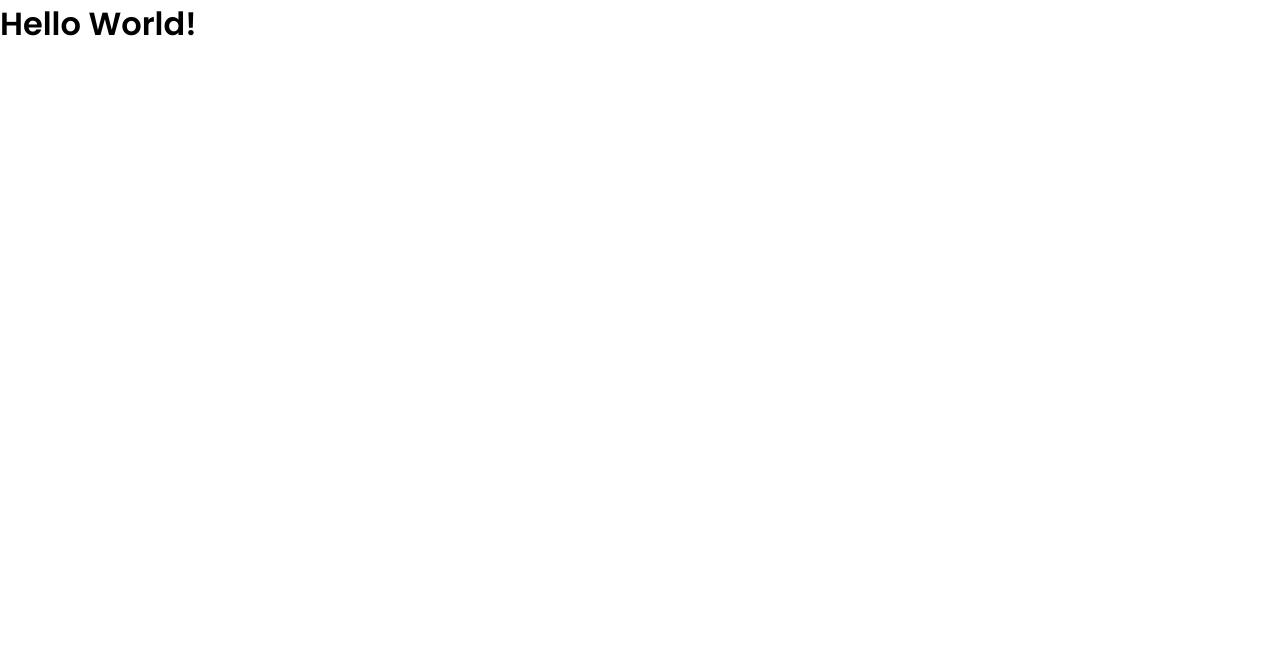
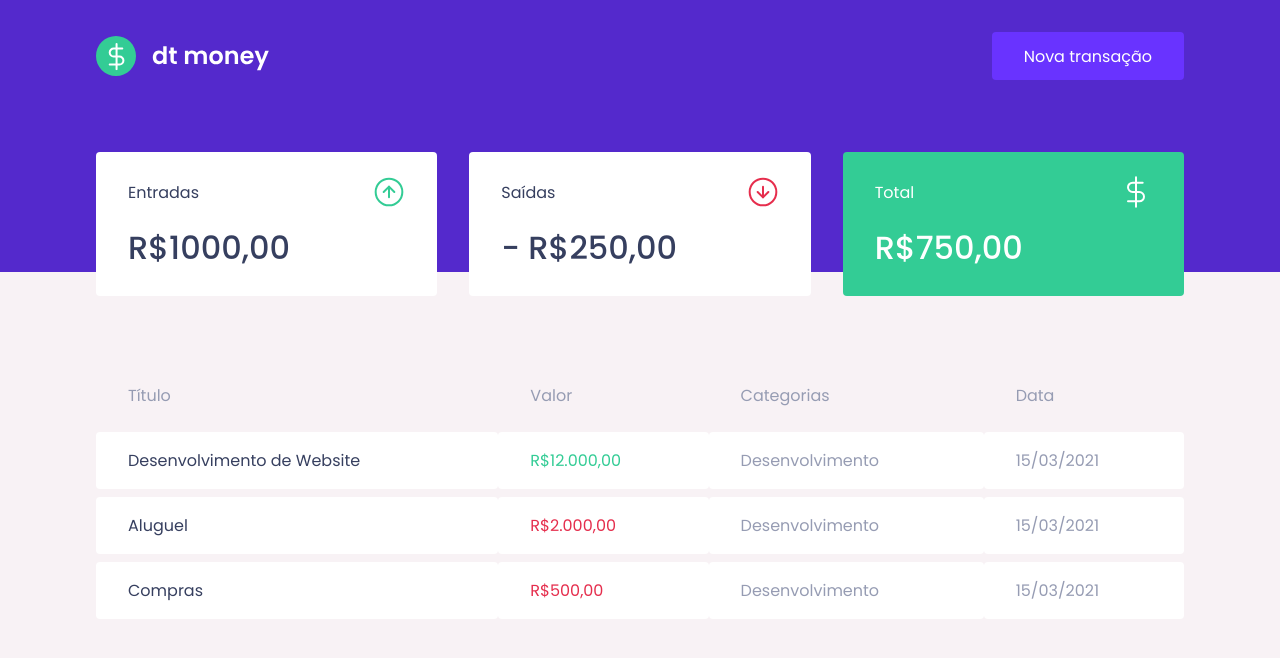
Before and after one commit to joaommmadureira/dtmoney, a React (Create React App) app: page / in a window 1280 px wide. Shown: the top 658 px of the page. Built offline with nearby package versions, Linux system fonts and the light colour scheme.

Commit message:
creating and styling the main components

```diff
--- a/public/index.html
+++ b/public/index.html
@@ -8,7 +8,7 @@
 
     <link rel="shortcut icon" href="favicon.png" type="image/png">
 
-    <link href="https://fonts.googleapis.com/css2?family=Poppins:wght@400;600&display=swap" rel="stylesheet">
+    <link href="https://fonts.googleapis.com/css2?family=Poppins:wght@400;500;600&display=swap" rel="stylesheet">
 
     <title>dtmoney</title>
   </head>
--- a/src/App.tsx
+++ b/src/App.tsx
@@ -1,11 +1,14 @@
 import { GlobalStyle } from "./styles/global";
+import { Header } from "./components/Header";
+import { Dashboard } from "./components/Dashboard";
 
 function App() {
   return (
-    <div className="App">
-     <h1>Hello World!</h1>
+    <>
+     <Header />
+     <Dashboard />
      <GlobalStyle />
-    </div>
+    </>
   );
 }
 
--- /dev/null
+++ b/src/components/Dashboard/index.tsx
@@ -0,0 +1,12 @@
+import { Summary } from "../Summary";
+import { TransactionsTable } from "../TransactionsTable";
+import { Container } from "./styles";
+
+export function Dashboard() {
+    return (
+        <Container>
+            <Summary />
+            <TransactionsTable />
+        </Container>
+    )
+}
--- /dev/null
+++ b/src/components/Dashboard/styles.ts
@@ -0,0 +1,7 @@
+import styled from 'styled-components';
+
+export const Container = styled.main`
+    max-width: 1120px;
+    margin: 0 auto;
+    padding: 2.5rem 1rem;
+`;
--- /dev/null
+++ b/src/components/Header/index.tsx
@@ -0,0 +1,13 @@
+import logoImg from '../../assets/logo.svg'
+import { Container, Content} from './styles'
+
+export function Header() {
+    return (
+        <Container>
+            <Content>
+                <img src={logoImg} alt="dtmoney"/>
+                <button>Nova transação</button>
+            </Content>
+        </Container>
+    )
+}
--- /dev/null
+++ b/src/components/Header/styles.ts
@@ -0,0 +1,31 @@
+import styled from 'styled-components';
+
+export const Container = styled.header`
+    background: var(--blue);
+`;
+
+export const Content = styled.div`
+    max-width: 1120px;
+    margin: 0 auto;
+    padding: 2rem 1rem 12rem;
+
+    display: flex;
+    align-items: center;
+    justify-content: space-between;
+
+    button {
+        background: var(--blue-light);
+        color: #FFF;
+        font-size: 1rem;
+        border: 0;
+        border-radius: 0.25rem;
+        padding: 0 2rem;
+        height: 3rem;
+
+        transition: filter 0.2s;
+
+        &:hover {
+            filter: brightness(0.9);
+        }
+    }
+`;
--- /dev/null
+++ b/src/components/Summary/index.tsx
@@ -0,0 +1,34 @@
+import incomeImg from '../../assets/income.svg';
+import outcomeImg from '../../assets/outcome.svg';
+import totalImg from '../../assets/total.svg';
+import { Container } from './styles';
+
+export function Summary() {
+    return (
+        <Container>
+            <div>
+                <header>
+                    <p>Entradas</p>
+                    <img src={incomeImg} alt="Entradas"/>
+                </header>
+                <strong>R$1000,00</strong>
+            </div>
+
+            <div>
+                <header>
+                    <p>Saídas</p>
+                    <img src={outcomeImg} alt="Saídas"/>
+                </header>
+                <strong>- R$250,00</strong>
+            </div>
+
+            <div className="highlight-background">
+                <header>
+                    <p>Total</p>
+                    <img src={totalImg} alt="Total"/>
+                </header>
+                <strong>R$750,00</strong>
+            </div>
+        </Container>
+    );
+}
--- /dev/null
+++ b/src/components/Summary/styles.ts
@@ -0,0 +1,34 @@
+import styled from 'styled-components';
+
+export const Container = styled.div`
+    display: grid;
+    grid-template-columns: repeat(3, 1fr);
+    gap: 2rem;
+    margin-top: -10rem;
+
+    div {
+        background: var(--shape);
+        padding: 1.5rem 2rem;
+        border-radius: 0.25rem;
+        color: var(--text-title);
+
+        header {
+        display: flex;
+        align-items: center;
+        justify-content: space-between;
+        }
+
+        strong {
+            display: block;
+            margin-top: 1rem;
+            font-size: 2rem;
+            font-weight: 500;
+            line-height: 3rem;
+        }
+
+        &.highlight-background {
+            background: var(--green);
+            color: #FFF;
+        }
+    }
+`;
--- /dev/null
+++ b/src/components/TransactionsTable/index.tsx
@@ -0,0 +1,39 @@
+import { Container } from "./styles";
+
+export function TransactionsTable() {
+    return (
+        <Container>
+            <table>
+                <thead>
+                    <tr>
+                        <th>Título</th>
+                        <th>Valor</th>
+                        <th>Categorias</th>
+                        <th>Data</th>
+                    </tr>
+                </thead>
+
+                <tbody>
+                    <tr>
+                        <td>Desenvolvimento de Website</td>
+                        <td className="deposit">R$12.000,00</td>
+                        <td>Desenvolvimento</td>
+                        <td>15/03/2021</td>
+                    </tr>
+                    <tr>
+                        <td>Aluguel</td>
+                        <td className="withdraw">R$2.000,00</td>
+                        <td>Desenvolvimento</td>
+                        <td>15/03/2021</td>
+                    </tr>
+                    <tr>
+                        <td>Compras</td>
+                        <td className="withdraw">R$500,00</td>
+                        <td>Desenvolvimento</td>
+                        <td>15/03/2021</td>
+                    </tr>
+                </tbody>
+            </table>
+        </Container>
+    )
+}
--- /dev/null
+++ b/src/components/TransactionsTable/styles.ts
@@ -0,0 +1,38 @@
+import styled from "styled-components";
+
+export const Container = styled.div`
+    margin-top: 4rem;
+
+    table {
+        width: 100%;
+        border-spacing: 0 0.5rem;
+
+        th{
+            color: var(--text-body);
+            font-weight: 400;
+            padding: 1rem 2rem;
+            text-align: left;
+            line-height: 1.5rem;
+        }
+
+        td {
+            padding: 1rem 2rem;
+            border: 0;
+            background: var(--shape);
+            color: var(--text-body);
+            border-radius: 0.25rem;
+
+            &:first-child{
+                color: var(--text-title);
+            }
+
+            &.deposit {
+                color: var(--green);
+            }
+
+            &.withdraw {
+                color: var(--red);
+            }
+        }
+    }
+`;
--- a/src/styles/global.ts
+++ b/src/styles/global.ts
@@ -9,6 +9,7 @@
         --text-title: #363F5F;
         --text-body: #969CB3;
         --shape: #FFFFFF;
+        --green: #33CC95;
     }
 
     * {
@@ -28,7 +29,7 @@
     }
 
     body {
-        background: var(---background);
+        background: var(--background);
         -webkit-font-smoothing: antialiased;
     }
 
```
